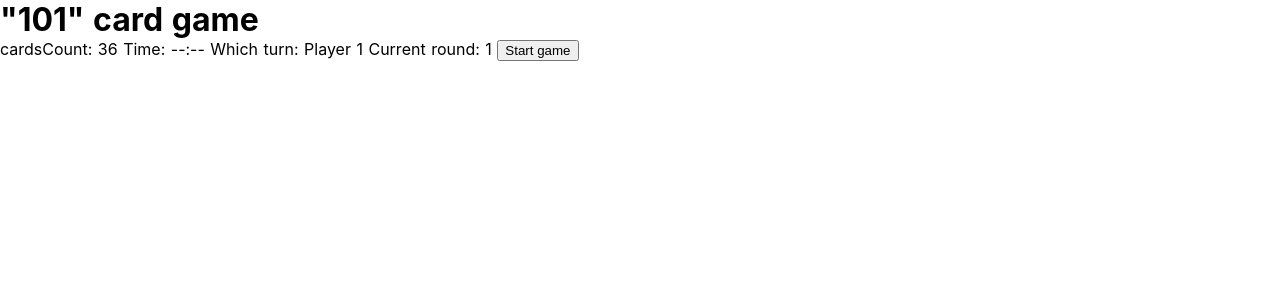
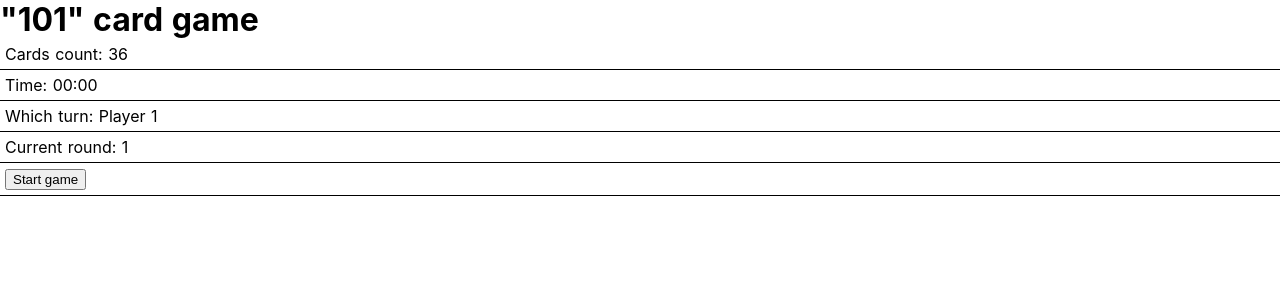
Before and after one commit to rvfch/game101online, a Nuxt app: page / in a window 1280 px wide. Shown: the top 300 px of the page. Built offline with nearby package versions, Linux system fonts and the light colour scheme.

Commit message:
Added timer and rounds counter

```diff
--- a/components/Game.vue
+++ b/components/Game.vue
@@ -1,17 +1,40 @@
 <template lang="html">
-  <div>
-    cardsCount: {{ cardsCount }}
-    Time: {{ timer }}
+  <div class="container">
+    <div class="row">
+      Cards count: {{ cardsCount }}
+    </div>
+    <div class="row">
+      Time: {{ time }}
+    </div>
+    <div class="row">
       Which turn: {{ players[turn].playerName }}
+    </div>
+    <div class="row">
       Current round: {{ round }}
+    </div>
+    <div class="row">
       <button v-show="!gameStarted" type="button" @click="startGame()">Start game</button>
       <button v-show="gameStarted" type="button" @click="restartGame()">Restart game</button>
       <button v-show="gameStarted" type="button" @click="endGame()">End game</button>
       <button v-show="gameStarted" type="button" @click="pushTurn()">Next turn</button>
+      <button v-show="gameStarted" type="button" @click="nextRound()">Next round</button>
+    </div>
   </div>
 </template>
 
+<style lang="css">
+  .container {
+    display: flex;
+    flex-direction: column;
+  }
+  .row {
+    border-bottom:1px solid #000;
+    padding: 5px;
+  }
+</style>
+
 <script>
+import moment from 'moment'
 export default {
   data() {
     return {
@@ -20,10 +43,12 @@ export default {
       // states viarables
       gameEnded: false,
       gameStarted: false,
-      // turn count
+      // turn counter
       turn: 0,
       // Timer initializing
-      timer: '--:--',
+      time: '00:00',
+      timer: null,
+      startTime: 0,
       // count of players (only for testing)
       playersCount: 4,
       // Default card deck and points for each card
@@ -117,14 +142,30 @@ export default {
     // Functions for control a game
     startGame: function () {
       this.gameStarted = true
+      // set Timer
+      this.startTimer()
+
       // Debug
       console.log('Game started')
+    },
+    startTimer: function () {
+      this.startTime = moment()
+      this.timer = setInterval(() => {
+        this.time = moment(moment().diff(this.startTime)).format('mm:ss')
+      }, 1000)
+    },
+    stopAndResetTimer: function () {
+      clearInterval(this.timer)
+      this.startTime = 0
+      this.time = '00:00'
     },
     endGame: function () {
       this.gameStarted = false
       this.gameEnded = true
       this.turn = 0
       this.round = 1
+
+      this.stopAndResetTimer()
       // debug
       console.log('Game ended')
     },
@@ -138,17 +179,21 @@ export default {
     // Functions for game logic
     // next round
     nextRound: function () {
+      this.turn = 0
       this.round++
+      this.stopAndResetTimer()
+      this.startTimer()
     },
     // next turn
     pushTurn: function () {
-      if (this.turn < this.players.length - 1) { this.turn++ } else { this.turn = 0 }
+      if (this.turn < this.players.length - 1) {
+        this.turn++
+      } else {
+        this.turn = 0
+      }
       // debug
       console.log('push Turn')
     }
   }
 }
 </script>
-
-<style lang="css">
-</style>
--- a/package.json
+++ b/package.json
@@ -14,11 +14,12 @@
     "precommit": "npm run lint"
   },
   "dependencies": {
+    "@nuxtjs/axios": "^5.0.0",
     "cross-env": "^5.2.0",
-    "nuxt": "^2.0.0",
     "feathers": "^2.0.3",
     "feathers-configuration": "^0.3.3",
-    "@nuxtjs/axios": "^5.0.0"
+    "nuxt": "^2.0.0",
+    "vue-moment": "^4.0.0"
   },
   "devDependencies": {
     "@nuxtjs/eslint-config": "0.0.1",
```
Also changed, not shown: 1 other file (tests, documents, lock files or other folders). Lines whose indentation alone changed are shown as unchanged.
